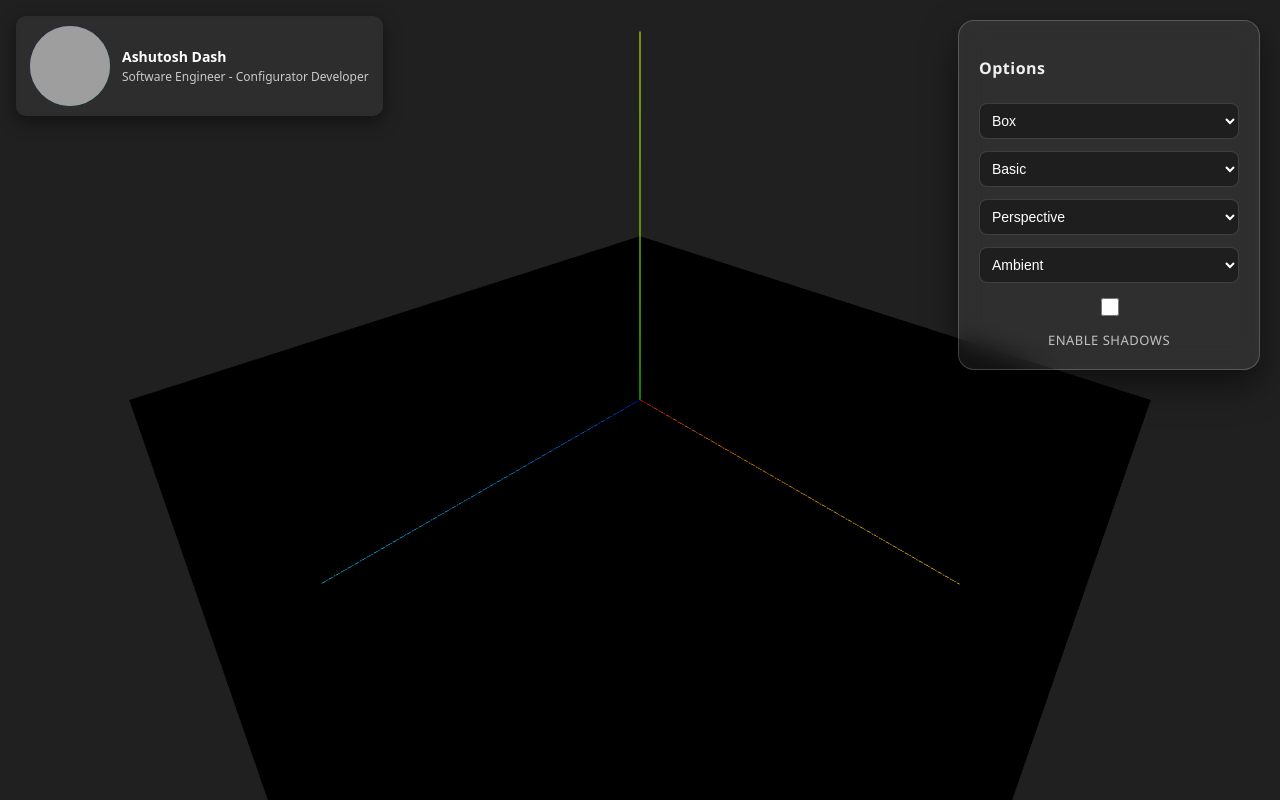
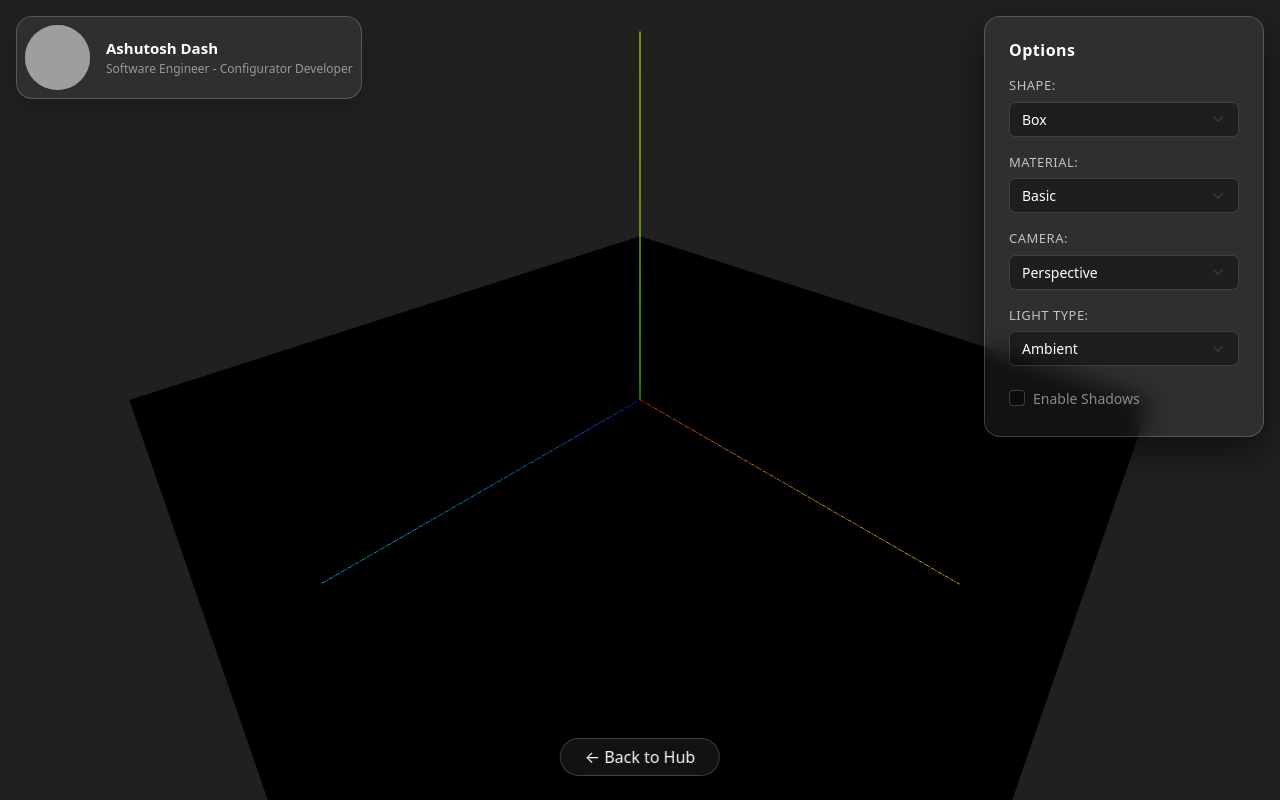
Before and after one commit to ashutoshdash-eva/project_1, a website built with Vite: page index.html in a window 1280 px wide. Built offline with nearby package versions, Linux system fonts and the light colour scheme; grey boxes are pictures that could not be loaded; animation ran at ten frames a second.

Commit message:
Refactor profile card layout and styles; enhance options panel with form controls and shadow toggle

```diff
--- a/index.html
+++ b/index.html
@@ -1,248 +1,97 @@
 <!DOCTYPE html>
 <html lang="en">
-
 <head>
     <meta charset="UTF-8">
     <meta name="viewport" content="width=device-width, initial-scale=1.0">
     <title>Project 1</title>
+
+    <link href="https://cdn.jsdelivr.net/npm/bootstrap@5.3.2/dist/css/bootstrap.min.css" rel="stylesheet">
+
     <style>
         body {
             margin: 0;
-            overflow: hidden;
-            font-family: system-ui, -apple-system, 'Segoe UI', Roboto, 'Helvetica Neue', Arial;
+            overflow: hidden; /* Prevents scrollbars for the 3D canvas */
+            background-color: #121212; /* Dark fallback background */
         }
 
-        /* Profile card */
-        .profile-card {
-            position: fixed;
-            left: 16px;
-            top: 16px;
-            display: flex;
-            align-items: center;
-            gap: 12px;
-            background: rgba(255, 255, 255, 0.06);
-            color: #fff;
-            padding: 10px 14px;
-            border-radius: 10px;
-            backdrop-filter: blur(6px);
-            box-shadow: 0 6px 18px rgba(0, 0, 0, 0.45);
-            font-family: system-ui, -apple-system, 'Segoe UI', Roboto, 'Helvetica Neue', Arial;
-            z-index: 1000;
-            min-width: 180px;
-        }
-
-        .profile-card .avatar {
-            width: 80px;
-            height: 80px;
-            border-radius: 50%;
-            flex: 0 0 80px;
-            overflow: hidden;
-            display: inline-grid;
-            place-items: center;
-            background: linear-gradient(135deg, #6C5CE7, #00BFA6);
-        }
-
-        .profile-card .avatar svg {
-            width: 100%;
-            height: 100%;
-        }
-
-        .profile-card .avatar img {
-            width: 100%;
-            height: 100%;
-            object-fit: cover;
-            display: block;
-        }
-
-        .profile-card .meta {
-            display: flex;
-            flex-direction: column;
-            gap: 2px;
-        }
-
-        .profile-card .name {
-            font-weight: 600;
-            font-size: 14px;
-        }
-
-        .profile-card .role {
-            font-size: 12px;
-            color: rgba(255, 255, 255, 0.75);
-        }
-
-        /* ===== Modern Glass Control Card ===== */
-
-        .card {
-            position: absolute;
-            right: 20px;
-            top: 20px;
-            width: 260px;
-            padding: 20px;
-
+        /* Glassmorphism Panel Utility */
+        .glass-panel {
             background: rgba(255, 255, 255, 0.07);
             backdrop-filter: blur(12px);
             -webkit-backdrop-filter: blur(12px);
-
-            border-radius: 16px;
             border: 1px solid rgba(255, 255, 255, 0.2);
-
             box-shadow: 0 15px 35px rgba(0, 0, 0, 0.5);
-
-            color: #f0f0f0;
-            font-family: 'Segoe UI', Roboto, sans-serif;
-
-            z-index: 1000;
         }
 
-        /* Title */
+        .avatar-gradient { background: linear-gradient(135deg, #6C5CE7, #00BFA6); }
 
-        .card h3 {
-            margin-bottom: 12px;
-            font-weight: 600;
-            font-size: 16px;
+        /* --- Customizing Bootstrap Forms for the Glass Theme --- */
+        .glass-panel .form-label {
+            color: rgba(255, 255, 255, 0.7);
+            font-size: 13px;
+            text-transform: uppercase;
             letter-spacing: 0.5px;
+            font-weight: 500;
+            margin-bottom: 6px;
         }
 
-        /* Layout container */
-
-        .card>div,
-        .card {
-            display: flex;
-            flex-direction: column;
-            gap: 12px;
-        }
-
-        /* Label rows */
-
-        .card label {
-            display: flex;
-            justify-content: space-between;
-            align-items: center;
-
-            font-size: 13px;
-            font-weight: 500;
-
-            color: rgba(255, 255, 255, 0.7);
-            text-transform: uppercase;
-            letter-spacing: 0.5px;
-        }
-
-        /* ===== Select dropdown styling ===== */
-
-        select {
-            width: 100%;
-
-            background: rgba(0, 0, 0, 0.35);
+        .glass-panel .form-select {
+            background-color: rgba(0, 0, 0, 0.35);
             border: 1px solid rgba(255, 255, 255, 0.15);
-
-            border-radius: 8px;
-            padding: 8px;
-
             color: #fff;
             font-size: 14px;
-
-            outline: none;
             transition: all 0.2s ease;
         }
 
-        select:focus {
+        .glass-panel .form-select:focus {
             border-color: #00ffc3;
             box-shadow: 0 0 8px rgba(0, 255, 195, 0.3);
+            background-color: rgba(0, 0, 0, 0.5);
         }
 
-        /* ===== Number inputs (Project 2 style) ===== */
-
-        input[type="number"] {
-            width: 80px;
-
-            background: rgba(0, 0, 0, 0.3);
-            border: 1px solid rgba(255, 255, 255, 0.1);
-
-            border-radius: 6px;
-            padding: 5px 8px;
-
-            color: #00ffc3;
-            font-family: 'JetBrains Mono', monospace;
-            font-size: 14px;
-
-            outline: none;
-            transition: all 0.2s ease;
+        /* Fix dropdown option colors in dark mode */
+        .glass-panel .form-select option {
+            background-color: #222;
+            color: #fff;
         }
 
-        input[type="number"]:focus {
-            border-color: #00ffc3;
-            background: rgba(0, 0, 0, 0.5);
-            box-shadow: 0 0 8px rgba(0, 255, 195, 0.3);
-        }
-
-        /* ===== Checkbox row ===== */
-
-        .checkbox-row {
-            display: flex;
-            align-items: center;
-            gap: 10px;
-
-            font-size: 13px;
-            text-transform: none;
-        }
-
-        /* Custom checkbox */
-
-        .checkbox-row input[type="checkbox"] {
-            width: 18px;
-            height: 18px;
-            accent-color: #00ffc3;
+        /* Custom Checkbox Color */
+        .glass-panel .form-check-input {
+            background-color: rgba(0, 0, 0, 0.35);
+            border-color: rgba(255, 255, 255, 0.2);
             cursor: pointer;
         }
 
-        /* ===== Button ===== */
-
-        button {
-            margin-top: 8px;
-            padding: 10px;
-
-            background: linear-gradient(135deg, #00BFA6, #6C5CE7);
-            border: none;
-            border-radius: 8px;
-
-            color: #fff;
-            font-weight: 600;
-            cursor: pointer;
-
-            transition: all 0.2s ease;
-        }
-
-        button:hover {
-            transform: translateY(-1px);
-            box-shadow: 0 8px 20px rgba(0, 255, 195, 0.35);
-        }
-
-        button:active {
-            transform: scale(0.98);
-        }
-
-        /* Remove <br> gaps */
-
-        br {
-            display: none;
+        .glass-panel .form-check-input:checked {
+            background-color: #00ffc3;
+            border-color: #00ffc3;
         }
     </style>
 </head>
+<body class="text-white">
 
-<body>
-    <div class="profile-card" aria-label="Profile">
-        <div class="avatar" aria-hidden="true">
-            <img src="./Image/IMG_20260222_005742.png" alt="Ashutosh Dash Avatar">
+    <a href="../index.html" class="btn btn-outline-light position-fixed bottom-0 start-50 translate-middle-x mb-4 rounded-pill px-4 glass-panel" style="z-index: 1000; text-decoration: none;">
+        ← Back to Hub
+    </a>
+
+    <div class="position-fixed top-0 start-0 m-3 p-2 rounded-4 shadow d-flex align-items-center gap-3 glass-panel" style="z-index: 1000; min-width: 200px;">
+        <div class="rounded-circle overflow-hidden d-flex justify-content-center align-items-center flex-shrink-0 avatar-gradient" style="width: 65px; height: 65px;">
+            <img src="../Image/IMG_20260222_005742.png" alt="Ashutosh Dash" class="w-100 h-100 object-fit-cover" onerror="this.style.display='none'">
         </div>
-        <div class="meta">
-            <div class="name">Ashutosh Dash</div>
-            <div class="role">Software Engineer - Configurator Developer</div>
+        <div class="d-flex flex-column">
+            <span class="fw-bold" style="font-size: 15px;">Ashutosh Dash</span>
+            <span class="text-white-50" style="font-size: 12px;">Software Engineer - Configurator Developer</span>
         </div>
     </div>
-    <div class="card">
-        <h3>Options</h3>
 
-        <select id="shapeSelect">
+    <div class="position-fixed top-0 end-0 m-3 p-4 rounded-4 glass-panel" style="width: 280px; z-index: 1000;">
+        <h3 class="fw-bold fs-6 mb-3" style="letter-spacing: 0.5px;">Options</h3>
+
+        <div class="d-flex flex-column gap-3">
+
+            <div>
+                <label for="shapeSelect" class="form-label d-flex justify-content-between">Shape:</label>
+                <select id="shapeSelect" class="form-select shadow-none">
                     <option value="1">Box</option>
                     <option value="2">Capsule</option>
                     <option value="3">Cone</option>
@@ -254,8 +103,11 @@
                     <option value="9">Tetrahedron</option>
                     <option value="0">Dodecahedron</option>
                 </select>
-        <br>
-        <select id="materialSelect">
+            </div>
+
+            <div>
+                <label for="materialSelect" class="form-label d-flex justify-content-between">Material:</label>
+                <select id="materialSelect" class="form-select shadow-none">
                     <option value="basic">Basic</option>
                     <option value="standard">Standard</option>
                     <option value="physical">Physical</option>
@@ -267,27 +119,37 @@
                     <option value="depth">Depth</option>
                     <option value="wireframe">Wireframe</option>
                 </select>
-        <br>
-        <select id="cameraSelect">
+            </div>
+
+            <div>
+                <label for="cameraSelect" class="form-label d-flex justify-content-between">Camera:</label>
+                <select id="cameraSelect" class="form-select shadow-none">
                     <option value="perspective">Perspective</option>
                     <option value="orthographic">Orthographic</option>
                 </select>
-        <br>
-        <select id="lightSelect">
+            </div>
+
+            <div>
+                <label for="lightSelect" class="form-label d-flex justify-content-between">Light Type:</label>
+                <select id="lightSelect" class="form-select shadow-none">
                     <option value="ambient">Ambient</option>
                     <option value="directional">Directional</option>
                     <option value="hemisphere">Hemisphere</option>
                     <option value="point">Point</option>
                     <option value="spot">Spot</option>
-            <!-- <option value="rectArea"></option> -->
                 </select>
-        <br>
-        <div class="checkbox-row">
-            <input type="checkbox" id="shadowToggle">
-            <label for="shadowToggle">Enable Shadows</label>
+            </div>
+
+            <div class="form-check mt-1">
+                <input class="form-check-input shadow-none" type="checkbox" id="shadowToggle">
+                <label class="form-check-label text-white-50" for="shadowToggle" style="font-size: 14px; cursor: pointer;">
+                    Enable Shadows
+                </label>
+            </div>
+
         </div>
     </div>
+
     <script type="module" src="main.js"></script>
 </body>
-
 </html>
```
Lines whose indentation alone changed are shown as unchanged.
